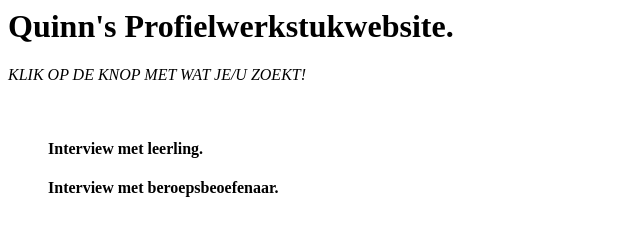
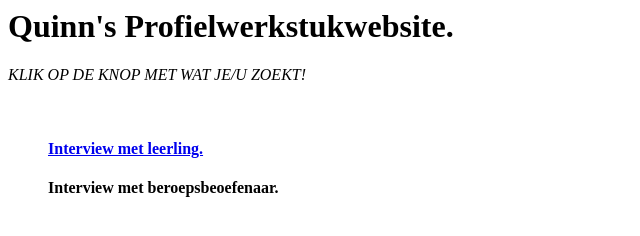
Before and after one commit to quinnyboy04/quinnpws, a plain HTML site: page index.html in a window 1280 px wide. Shown: the whole page, without its empty margins (0-640 px from the left). Drawn offline with Linux system fonts and the light colour scheme.

Commit message:
Update index.html

```diff
--- a/index.html
+++ b/index.html
@@ -2,7 +2,7 @@
 <p><em>KLIK OP DE KNOP MET WAT JE/U ZOEKT!</em></p>
 <p>&nbsp;</p>
 <blockquote>
-<h4>Interview met leerling.</h4>
+<h4><a href="https://quinnyboy04.github.io/quinnpws/leerlinginterview.html">Interview met leerling.</a></h4>
 <h4>Interview met beroepsbeoefenaar.</h4>
 </blockquote>
 <p>&nbsp;</p>
```
